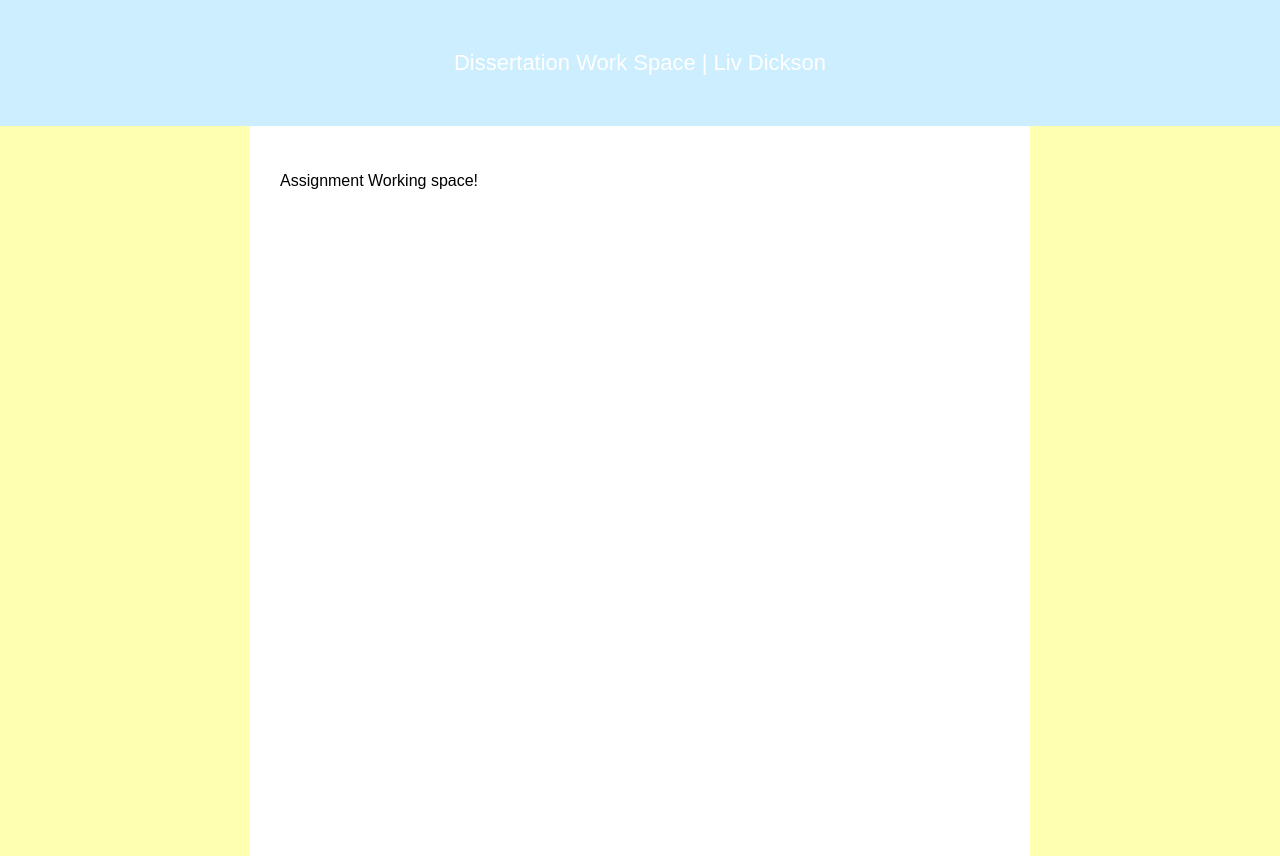
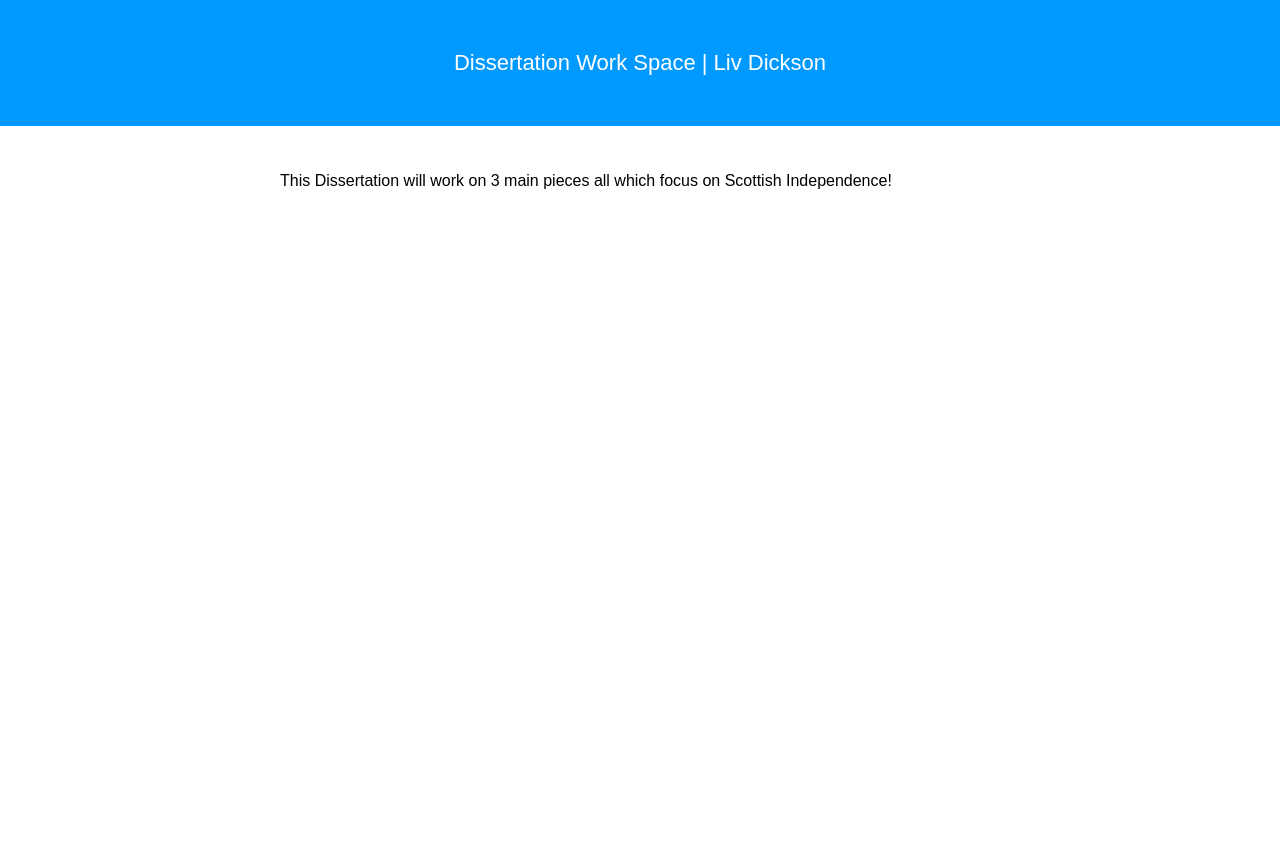
Before and after one commit to OliviaDicksonJMC/PracticalDiss, a plain HTML site: page index.html in a window 1280 px wide. Drawn offline with Linux system fonts and the light colour scheme.

Commit message:
Revise styles and content in index.html
Updated background color and top-bar color. Modified main content text.

```diff
--- a/index.html
+++ b/index.html
@@ -6,14 +6,14 @@
 <title>P3471 Work Space</title>
 <style>
   body {
-    background-color: #ffffb2; /* Side margins-adjust as needed */
+    background-color: ##b3e0ff; /* Side margins-adjust as needed */
     margin: 0;
     font-family: sans-serif;
   }
 
   .top-bar {
     width: 100%;
-    background-color: #cceeff ; /* Adjsut as needed */
+    background-color: #0099ff ; /* Adjsut as needed */
     color: #ffffff;            /* White background */
     padding: 50px;
     box-sizing: border-box;
@@ -49,7 +49,7 @@
     <h1> Dissertation Work Space | Liv Dickson</h1>
   </div>
   <div class="main-content">
-    <p>Assignment Working space!</p>
+    <p>This Dissertation will work on 3 main pieces all which focus on Scottish Independence!</p>
   </div>
 
 </body>
```
